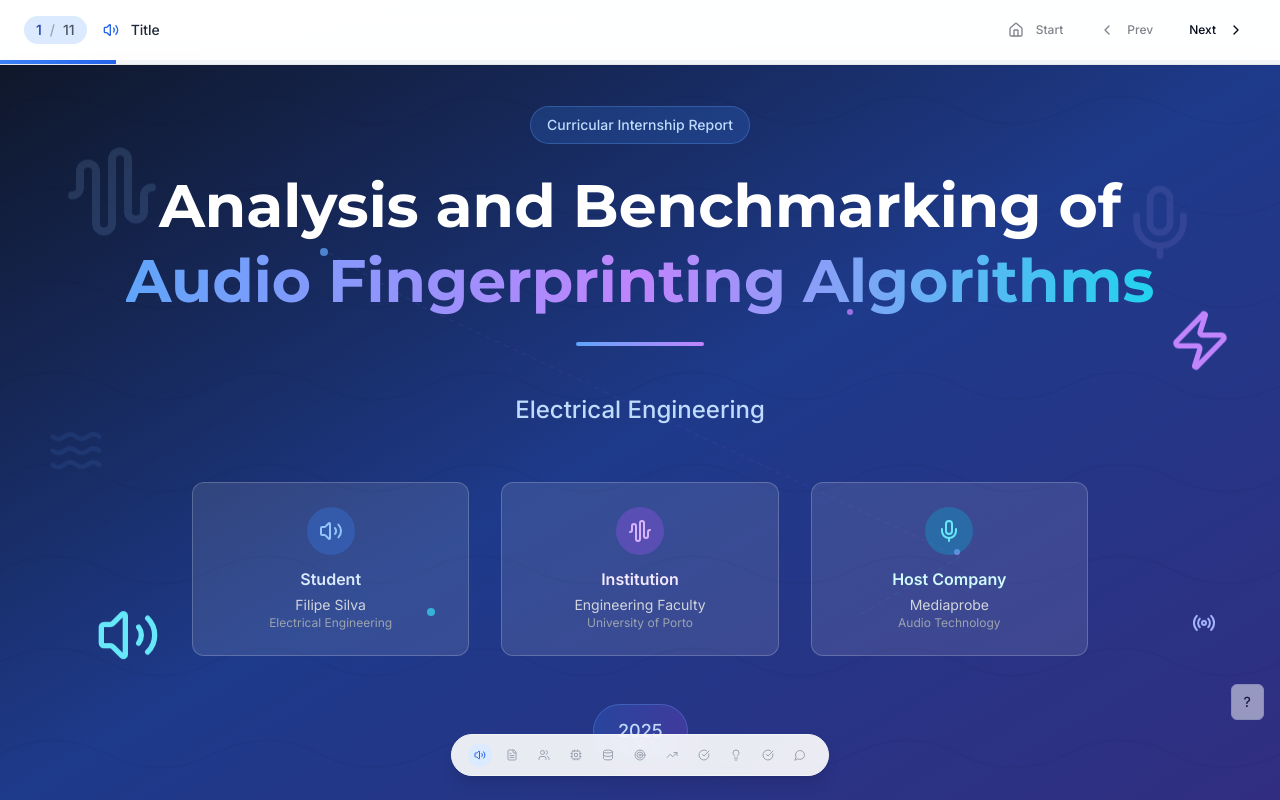
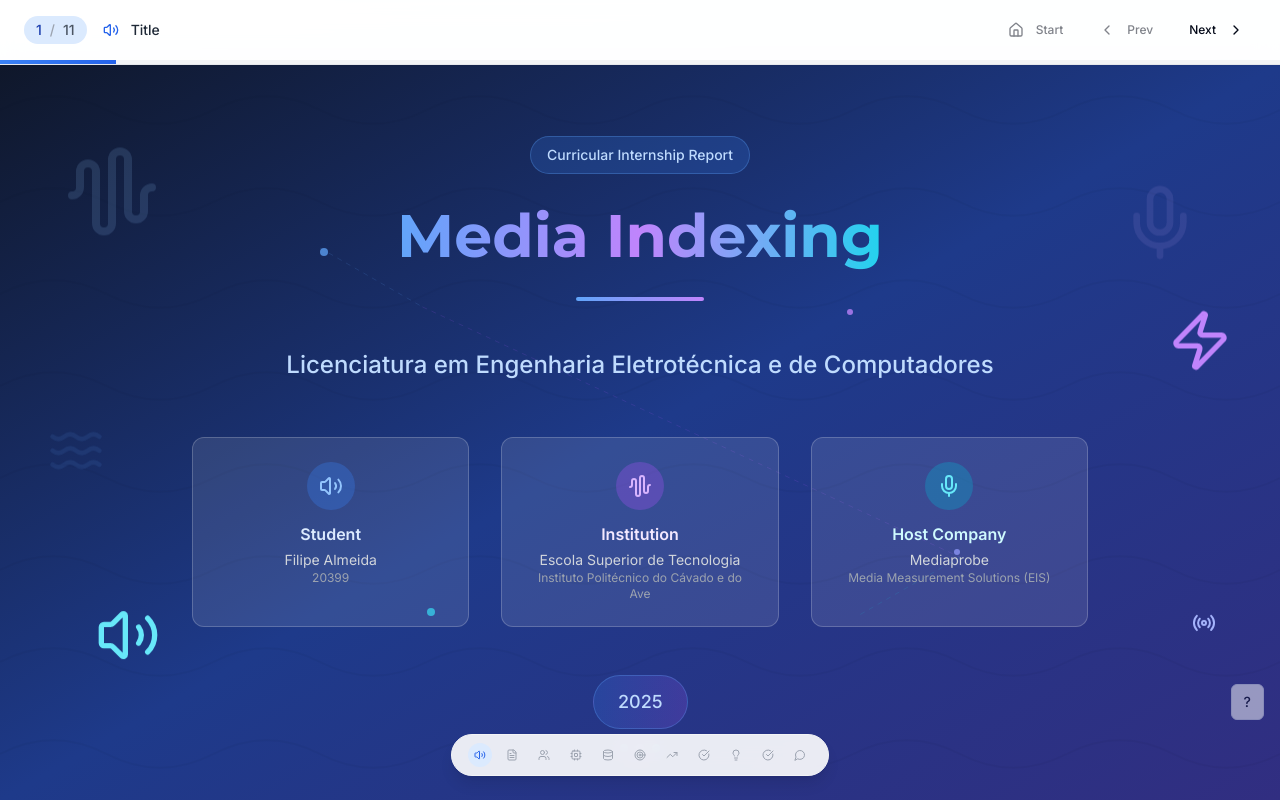
Before and after one commit to TheAlmeida/sonic-signature-showcase, a React (Vite) app: page / in a window 1280 px wide. Built offline with nearby package versions, Linux system fonts and the light colour scheme.

Commit message:
Refactor: Update TitleSlide content
Updated the content of the TitleSlide component to reflect the user's requested changes, including modifications to the title, academic context, student information, institution details, and host company information.

```diff
--- a/src/components/slides/TitleSlide.tsx
+++ b/src/components/slides/TitleSlide.tsx
@@ -63,9 +63,8 @@ const TitleSlide = () => {
             </span>
           </div>
           <h1 className="text-6xl font-bold font-montserrat mb-6 leading-tight text-white">
-            <span className="block animate-slide-in-left">Analysis and Benchmarking of</span>
             <span className="block text-transparent bg-clip-text bg-gradient-to-r from-blue-400 via-purple-400 to-cyan-400 animate-slide-in-right" style={{ animationDelay: '0.4s' }}>
-              Audio Fingerprinting Algorithms
+              Media Indexing
             </span>
           </h1>
           <div className="w-32 h-1 bg-gradient-to-r from-blue-400 to-purple-400 mx-auto rounded-full animate-scale-in" style={{ animationDelay: '0.8s' }}></div>
@@ -74,7 +73,7 @@ const TitleSlide = () => {
         {/* Academic Context */}
         <div className="mb-12 animate-slide-in-up" style={{ animationDelay: '1s' }}>
           <h2 className="text-2xl font-medium text-blue-200 mb-2">
-            Electrical Engineering
+            Licenciatura em Engenharia Eletrotécnica e de Computadores
           </h2>
         </div>
 
@@ -86,8 +85,8 @@ const TitleSlide = () => {
                 <Volume2 className="h-6 w-6 text-blue-300" />
               </div>
               <p className="font-semibold text-blue-100 mb-1">Student</p>
-              <p className="text-gray-300 text-sm">Filipe Silva</p>
-              <p className="text-gray-400 text-xs">Electrical Engineering</p>
+              <p className="text-gray-300 text-sm">Filipe Almeida</p>
+              <p className="text-gray-400 text-xs">20399</p>
             </div>
           </div>
 
@@ -97,8 +96,8 @@ const TitleSlide = () => {
                 <AudioWaveform className="h-6 w-6 text-purple-300" />
               </div>
               <p className="font-semibold text-purple-100 mb-1">Institution</p>
-              <p className="text-gray-300 text-sm">Engineering Faculty</p>
-              <p className="text-gray-400 text-xs">University of Porto</p>
+              <p className="text-gray-300 text-sm">Escola Superior de Tecnologia</p>
+              <p className="text-gray-400 text-xs">Instituto Politécnico do Cávado e do Ave</p>
             </div>
           </div>
 
@@ -109,7 +108,7 @@ const TitleSlide = () => {
               </div>
               <p className="font-semibold text-cyan-100 mb-1">Host Company</p>
               <p className="text-gray-300 text-sm">Mediaprobe</p>
-              <p className="text-gray-400 text-xs">Audio Technology</p>
+              <p className="text-gray-400 text-xs">Media Measurement Solutions (EIS)</p>
             </div>
           </div>
         </div>
```
